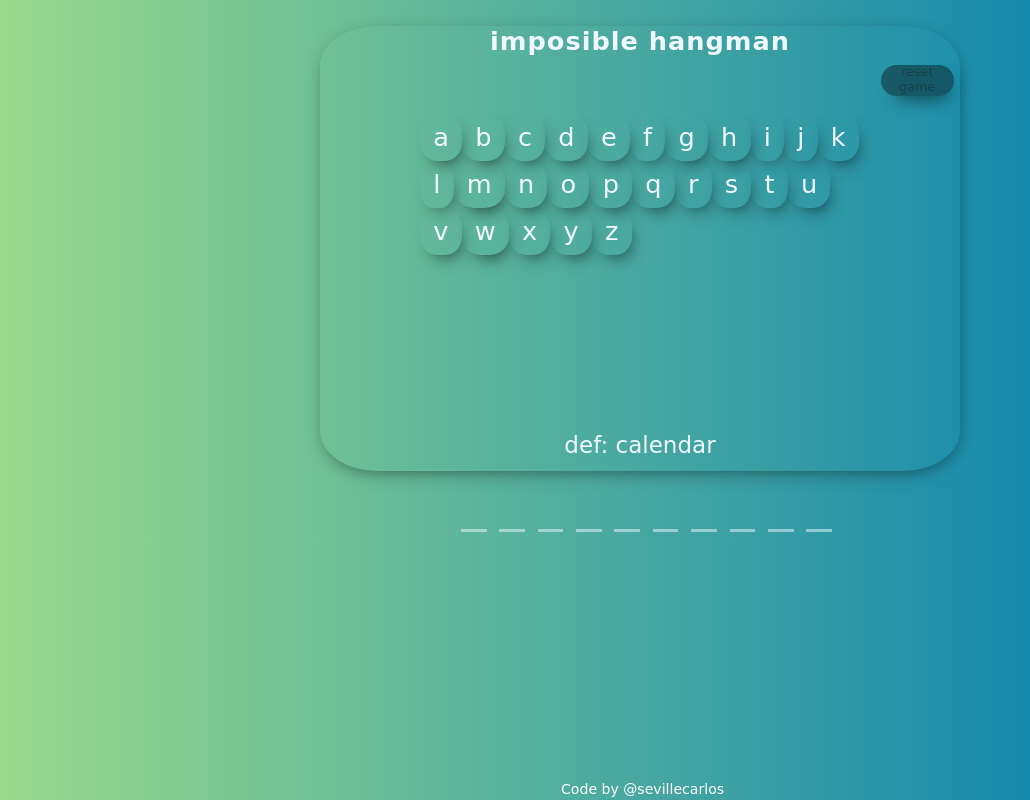
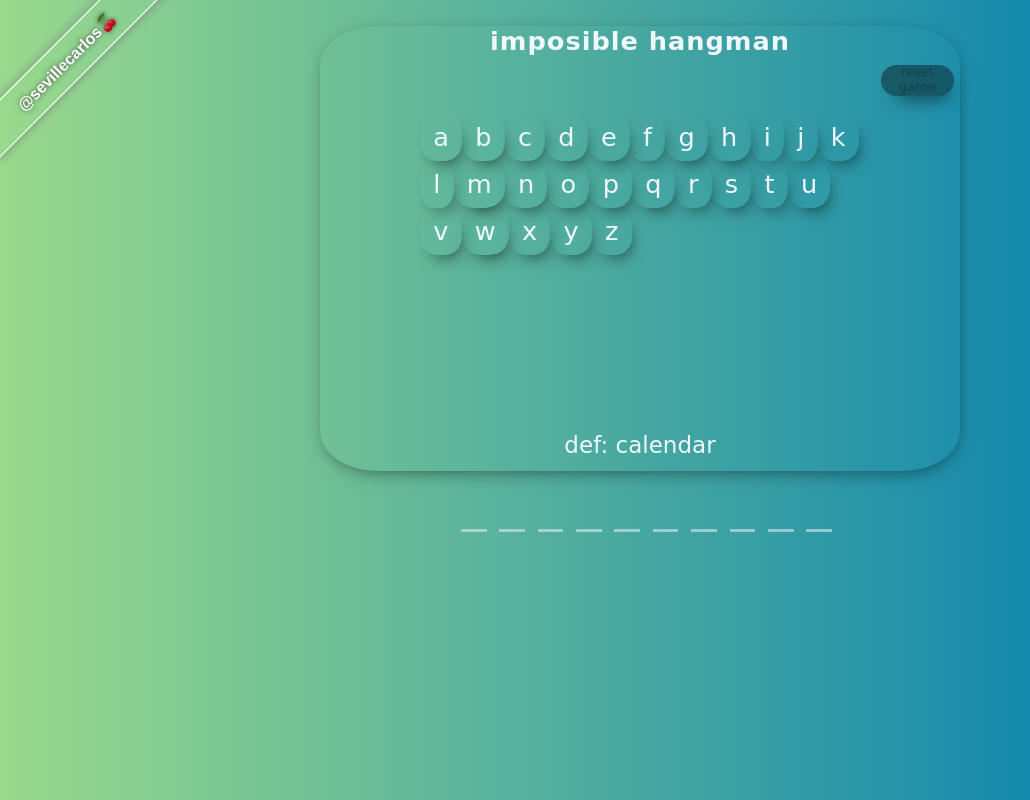
Before and after one commit to sevillecarlos/imposible-hang-man, a website built with Parcel: page index.html in a window 1280 px wide. Shown: the whole page, without its empty margins (0-1030 px from the left). Built offline with nearby package versions, Linux system fonts and the light colour scheme; no server answers; a web font is replaced by a local one.

Commit message:
add ribbon

```diff
--- a/index.html
+++ b/index.html
@@ -60,11 +60,14 @@
           <div class="text-container"></div>
         </div>
     </div>
-    <div class="footer">
-      <span>Code by <a href="https://github.com/sevillecarlos" target="blank">@sevillecarlos</a></span>
-    </div>
+  </div>
+  <div class="ribbon">
+    <a href="https://github.com/sevillecarlos/imposible-hang-man" target="_blank">
+       @sevillecarlos🍒
+    </a>
+  </div>
 
-  </div>
     <script src="/src/js/script.js"></script>
+
   </body>
 </html>
--- a/src/resource/css/styles.css
+++ b/src/resource/css/styles.css
@@ -1,4 +1,6 @@
 @import url("https://fonts.googleapis.com/css2?family=Oldenburg&display=swap");
+@import url(https://fonts.googleapis.com/css?family=Lato:700);
+
 * {
   padding: 0;
   margin: 0;
@@ -56,8 +58,36 @@ h4 {
   box-shadow: 1px 5px 21px -9px rgba(0, 0, 0, 0.75);
   -webkit-box-shadow: 1px 5px 21px -9px rgba(0, 0, 0, 0.75);
   -moz-box-shadow: 1px 5px 21px -9px rgba(0, 0, 0, 0.75);
-  position: relative;
 }
+.ribbon {
+  background-color: rgba(0, 0, 0, 0);
+  overflow: hidden;
+  white-space: nowrap;
+  position: absolute;
+  left: -50px;
+  top: 40px;
+
+  -webkit-transform: rotate(-45deg);
+  -moz-transform: rotate(-45deg);
+  -ms-transform: rotate(-45deg);
+  -o-transform: rotate(-45deg);
+  transform: rotate(-45deg);
+  -webkit-box-shadow: 0 0 10px #888;
+  -moz-box-shadow: 0 0 10px #888;
+  box-shadow: 0 0 10px #888;
+}
+.ribbon a {
+  border: 1px solid rgb(255, 255, 255);
+  color: #fff;
+  display: block;
+  font: bold 100% "Helvetica Neue", Helvetica, Arial, sans-serif;
+  margin: 1px 0;
+  padding: 10px 50px;
+  text-align: center;
+  text-decoration: none;
+  text-shadow: 0 0 5px #444;
+}
+
 .buttons-letters {
   background-color: transparent;
   font-size: 160%;
@@ -135,29 +165,7 @@ h4 {
 .container-hangman {
   text-align: center;
 }
-.footer {
-  position: fixed;
-  left: 0;
-  bottom: 0;
-  padding: 0.2%;
-  width: 100%;
-  color: white;
-  font-size: 1.1vw;
-  text-align: center;
-}
 
-.footer a {
-  text-decoration: none;
-  color: white;
-}
-.footer a:visited {
-  text-decoration: none;
-  color: white;
-}
-
-.footer a:hover {
-  color: rgb(95, 94, 94);
-}
 #hangman {
   width: 16%;
 }
@@ -226,9 +234,6 @@ h4 {
   .result {
     font-size: 50px;
   }
-  .footer {
-    font-size: 20px;
-  }
 }
 
 /* Small phones to small tablets: from 481 to 767*/
@@ -290,10 +295,6 @@ h4 {
   .result {
     font-size: 50px;
   }
-  .footer {
-    font-size: 20px;
-  }
-
 }
 
 /*Small Phone from 0 to 480px*/
@@ -334,7 +335,4 @@ h4 {
   .result {
     font-size: 50px;
   }
-  .footer {
-    font-size: 15px;
-  }
 }
```
Also changed, not shown: images/imposible-hangman-image.png (added), images/imposible-hangman.png (deleted).
